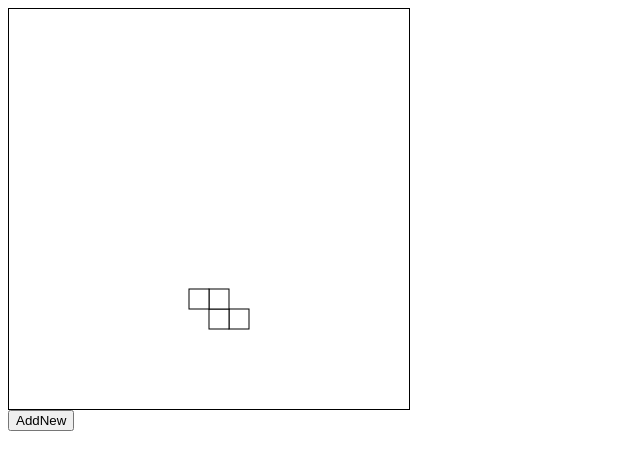
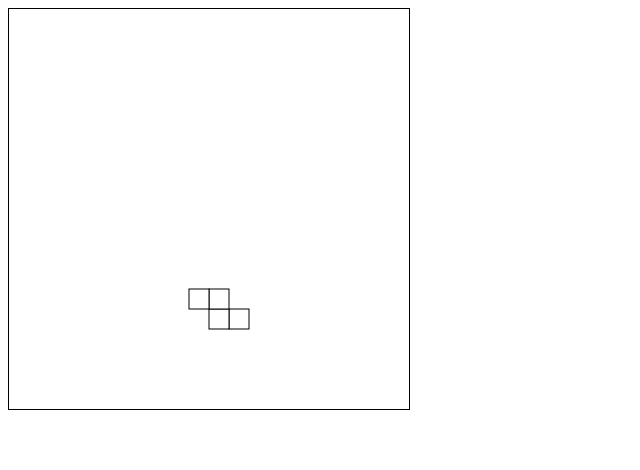
Before and after one commit to hsiaofongw/tetris-d3-angular-demo, an Angular app: page / in a window 1280 px wide. Shown: the top 470 px of the page, without its empty margins (0-640 px from the left). Built offline with nearby package versions, Linux system fonts and the light colour scheme.

Commit message:
chore: 做一些小优化和修复

```diff
--- a/src/app/app.component.html
+++ b/src/app/app.component.html
@@ -1,8 +1,3 @@
 <div class="svg-container">
   <svg #svgElement width="100%" height="100%"></svg>
 </div>
-<div>
-  <div>
-    <button (click)="_addRandomBlockToScreen()">AddNew</button>
-  </div>
-</div>
--- a/src/app/shape-prototypes/shape-prototype-b1.ts
+++ b/src/app/shape-prototypes/shape-prototype-b1.ts
@@ -11,7 +11,7 @@ export class ShapePrototypeB1 implements ShapePrototype {
       { offsetX: 0, offsetY: 0 },
       { offsetX: 1, offsetY: 0 },
       { offsetX: 2, offsetY: 0 },
-      { offsetX: 3, offsetY: 1 },
+      { offsetX: 2, offsetY: 1 },
     ];
   }
 }
```
